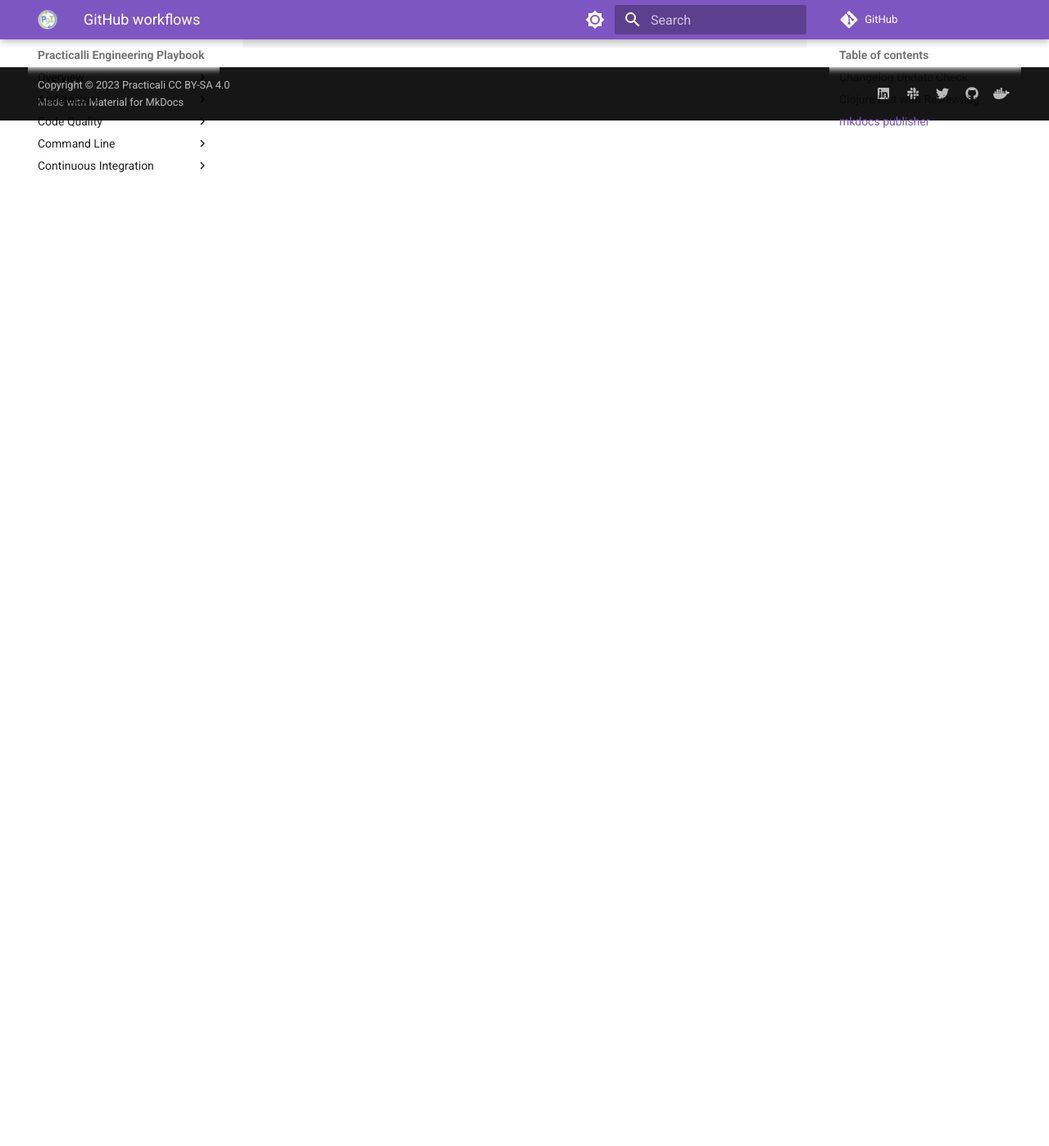
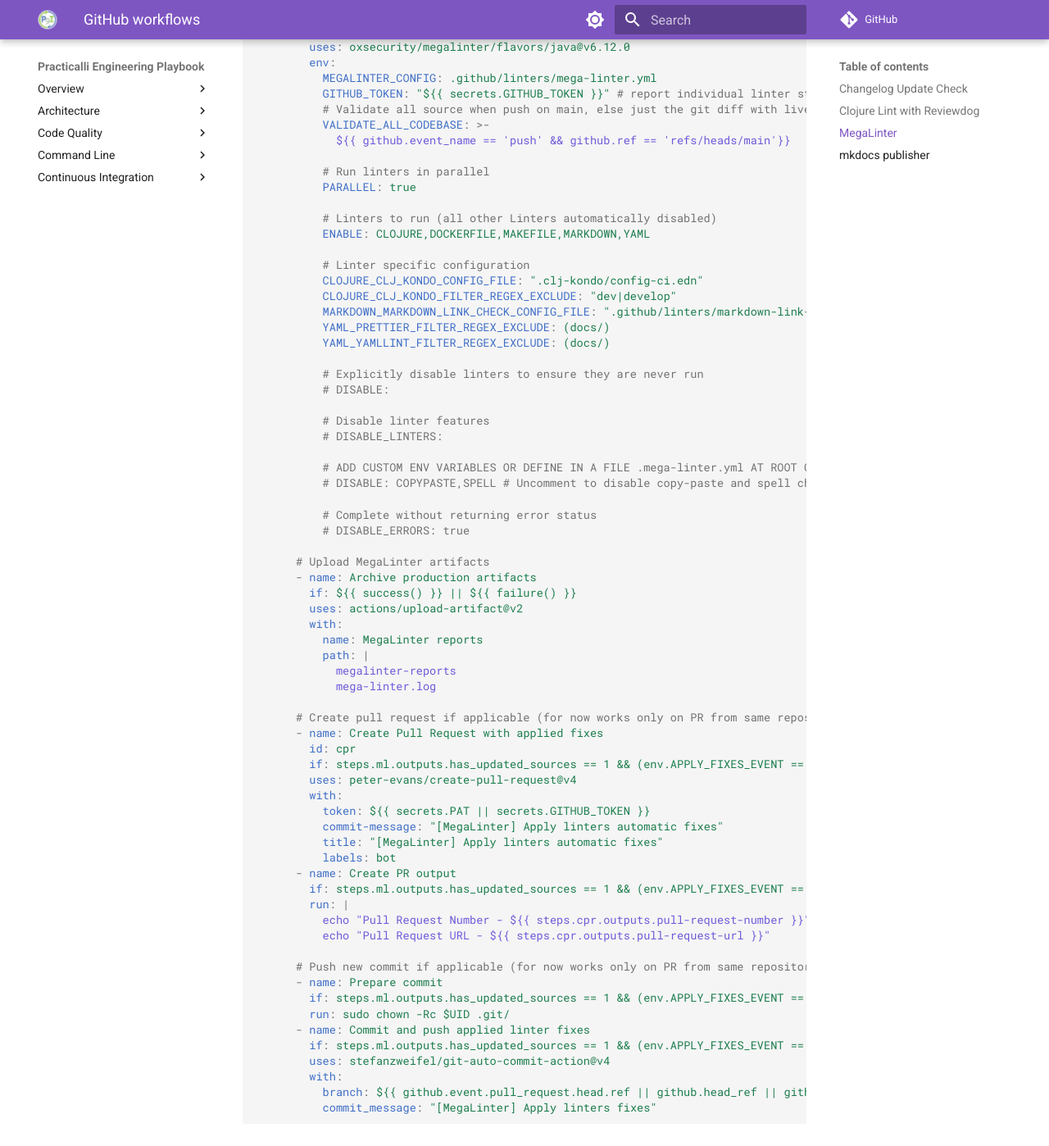
Before and after one commit to practicalli/engineering-playbook, an MkDocs documentation site: the page built from docs/continuous-integration/github-workflows.md, in a window 1280 px wide and 1400 px high, scrolled down 2060 px. Shown: the whole window at 82% size. Built offline with MkDocs 1.6.1 and Material for MkDocs 9.7.7, drawn with Linux system fonts in a browser that asks for light colours; comment, search, counter and statistics services are not loaded; before the commit the page ends 2207 px from its top, so only the background shows below that; some of the changed text lies outside the part shown.

Commit message:
ci: github workflow - megalinter

````diff
--- a/docs/continuous-integration/github-workflows.md
+++ b/docs/continuous-integration/github-workflows.md
@@ -55,6 +55,118 @@
 ```
 
 
+## MegaLinter
+
+```yaml
+---
+# MegaLinter GitHub Action configuration file
+# https://oxsecurity.github.io/megalinter
+
+name: MegaLinter
+
+# Trigger mega-linter at every push. Action will also be visible from Pull Requests to main
+on:
+  push:
+  pull_request:
+    branches: [main]
+
+env:
+  # Apply linter fixes configuration
+  APPLY_FIXES: all # APPLY_FIXES must be defined as environment variable
+  APPLY_FIXES_EVENT: pull_request # events that trigger fixes on a commit or PR (pull_request, push, all)
+  APPLY_FIXES_MODE: pull_request # are fixes are directly committed (commit) or posted in a PR (pull_request)
+
+# Run Linters in parallel
+concurrency:
+  group: "${{ github.ref }}-${{ github.workflow }}"
+  cancel-in-progress: true
+
+jobs:
+  build:
+    name: MegaLinter
+    runs-on: ubuntu-latest
+    steps:
+      # Git Checkout
+      - name: Checkout Code
+        uses: actions/checkout@v3
+        with:
+          token: ${{ secrets.PAT || secrets.GITHUB_TOKEN }}
+
+      # MegaLinter Configuration
+      - name: MegaLinter Run
+        id: ml
+        ## latest release of major version
+        uses: oxsecurity/megalinter/flavors/java@v6.12.0
+        env:
+          MEGALINTER_CONFIG: .github/linters/mega-linter.yml
+          GITHUB_TOKEN: "${{ secrets.GITHUB_TOKEN }}" # report individual linter status
+          # Validate all source when push on main, else just the git diff with live.
+          VALIDATE_ALL_CODEBASE: >-
+            ${{ github.event_name == 'push' && github.ref == 'refs/heads/main'}}
+
+          # Run linters in parallel
+          PARALLEL: true
+
+          # Linters to run (all other Linters automatically disabled)
+          ENABLE: CLOJURE,DOCKERFILE,MAKEFILE,MARKDOWN,YAML
+
+          # Linter specific configuration
+          CLOJURE_CLJ_KONDO_CONFIG_FILE: ".clj-kondo/config-ci.edn"
+          CLOJURE_CLJ_KONDO_FILTER_REGEX_EXCLUDE: "dev|develop"
+          MARKDOWN_MARKDOWN_LINK_CHECK_CONFIG_FILE: ".github/linters/markdown-link-check.json"
+          YAML_PRETTIER_FILTER_REGEX_EXCLUDE: (docs/)
+          YAML_YAMLLINT_FILTER_REGEX_EXCLUDE: (docs/)
+
+          # Explicitly disable linters to ensure they are never run
+          # DISABLE:
+
+          # Disable linter features
+          # DISABLE_LINTERS:
+
+          # ADD CUSTOM ENV VARIABLES OR DEFINE IN A FILE .mega-linter.yml AT ROOT OF REPOSITORY
+          # DISABLE: COPYPASTE,SPELL # Uncomment to disable copy-paste and spell checks
+
+          # Complete without returning error status
+          # DISABLE_ERRORS: true
+
+      # Upload MegaLinter artifacts
+      - name: Archive production artifacts
+        if: ${{ success() }} || ${{ failure() }}
+        uses: actions/upload-artifact@v2
+        with:
+          name: MegaLinter reports
+          path: |
+            megalinter-reports
+            mega-linter.log
+
+      # Create pull request if applicable (for now works only on PR from same repository, not from forks)
+      - name: Create Pull Request with applied fixes
+        id: cpr
+        if: steps.ml.outputs.has_updated_sources == 1 && (env.APPLY_FIXES_EVENT == 'all' || env.APPLY_FIXES_EVENT == github.event_name) && env.APPLY_FIXES_MODE == 'pull_request' && (github.event_name == 'push' || github.event.pull_request.head.repo.full_name == github.repository) && !contains(github.event.head_commit.message, 'skip fix')
+        uses: peter-evans/create-pull-request@v4
+        with:
+          token: ${{ secrets.PAT || secrets.GITHUB_TOKEN }}
+          commit-message: "[MegaLinter] Apply linters automatic fixes"
+          title: "[MegaLinter] Apply linters automatic fixes"
+          labels: bot
+      - name: Create PR output
+        if: steps.ml.outputs.has_updated_sources == 1 && (env.APPLY_FIXES_EVENT == 'all' || env.APPLY_FIXES_EVENT == github.event_name) && env.APPLY_FIXES_MODE == 'pull_request' && (github.event_name == 'push' || github.event.pull_request.head.repo.full_name == github.repository) && !contains(github.event.head_commit.message, 'skip fix')
+        run: |
+          echo "Pull Request Number - ${{ steps.cpr.outputs.pull-request-number }}"
+          echo "Pull Request URL - ${{ steps.cpr.outputs.pull-request-url }}"
+
+      # Push new commit if applicable (for now works only on PR from same repository, not from forks)
+      - name: Prepare commit
+        if: steps.ml.outputs.has_updated_sources == 1 && (env.APPLY_FIXES_EVENT == 'all' || env.APPLY_FIXES_EVENT == github.event_name) && env.APPLY_FIXES_MODE == 'commit' && github.ref != 'refs/heads/main' && (github.event_name == 'push' || github.event.pull_request.head.repo.full_name == github.repository) && !contains(github.event.head_commit.message, 'skip fix')
+        run: sudo chown -Rc $UID .git/
+      - name: Commit and push applied linter fixes
+        if: steps.ml.outputs.has_updated_sources == 1 && (env.APPLY_FIXES_EVENT == 'all' || env.APPLY_FIXES_EVENT == github.event_name) && env.APPLY_FIXES_MODE == 'commit' && github.ref != 'refs/heads/main' && (github.event_name == 'push' || github.event.pull_request.head.repo.full_name == github.repository) && !contains(github.event.head_commit.message, 'skip fix')
+        uses: stefanzweifel/git-auto-commit-action@v4
+        with:
+          branch: ${{ github.event.pull_request.head.ref || github.head_ref || github.ref }}
+          commit_message: "[MegaLinter] Apply linters fixes"
+```
+
 ## mkdocs publisher
 
 ```yaml
````
